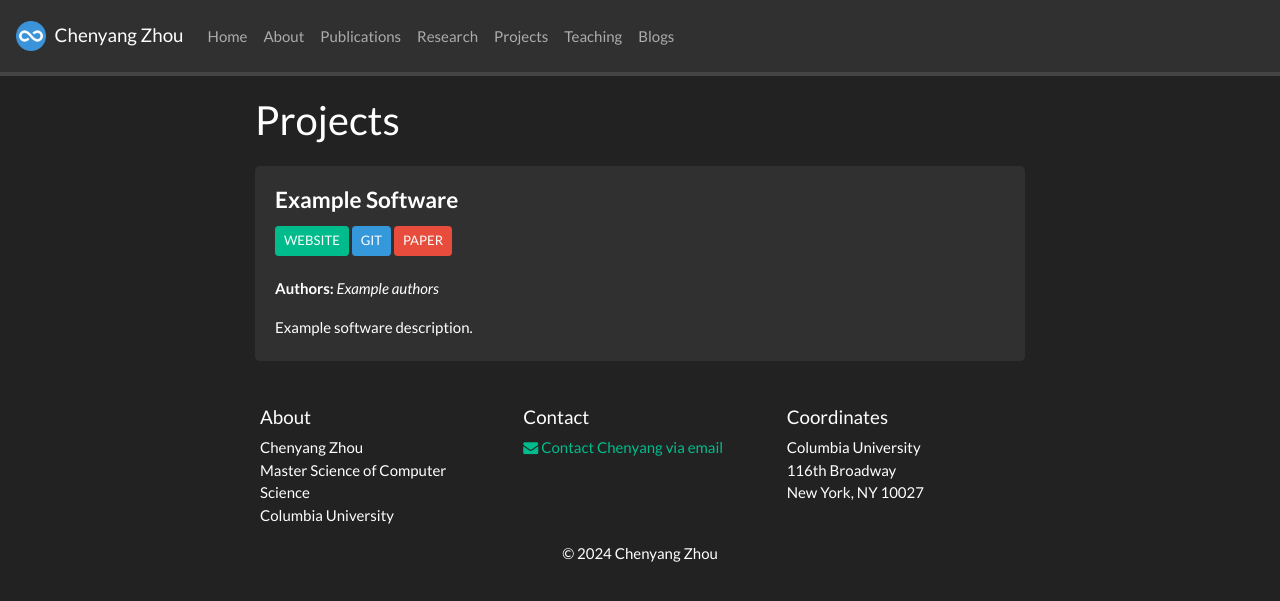
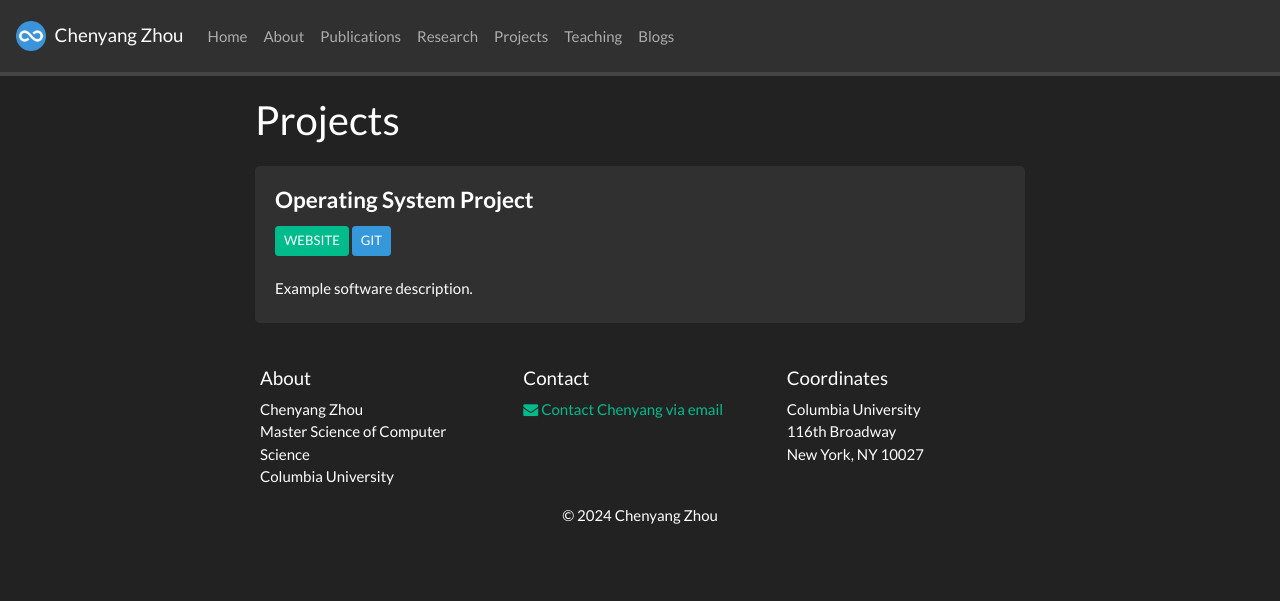
Before and after one commit to chz05/chz05.github.io, a Jekyll site: the page built from _pages/projects.md, in a window 1280 px wide. Shown: the top 601 px of the page. Built offline with Jekyll 4.4.1, drawn with Linux system fonts in a browser that asks for light colours; nearby versions of some CDN libraries; a style sheet for code colours, icons or effects is not loaded.

```diff
--- a/_pages/projects.md
+++ b/_pages/projects.md
@@ -39,13 +39,13 @@ iframe {
 <div class="jumbotron">
 <div class="row align-items-end">
 <div class="col-md-12 col-sm-12">
-<h4><b>Example Software</b></h4>
+<h4><b>Operating System Project</b></h4>
 <a href="https://example.com" target="_blank"><button class="btn btn-success btn-sm">WEBSITE</button></a>
 <a href="https://github.com" target="_blank"><button class="btn btn-info btn-sm">GIT</button></a>
-<a href="{{ site.url }}{{ site.baseurl }}/papers/example_proceeding.pdf" target="_blank"><button class="btn btn-danger btn-sm">PAPER</button></a>
-
+<!-- <a href="{{ site.url }}{{ site.baseurl }}/papers/example_proceeding.pdf" target="_blank"><button class="btn btn-danger btn-sm">PAPER</button></a>  -->
+<!--
 <b>Authors:</b>
-<i>Example authors</i>
+<i>Example authors</i> -->
 
 Example software description.
 
```
Also changed, not shown: images/headshot.jpg.
